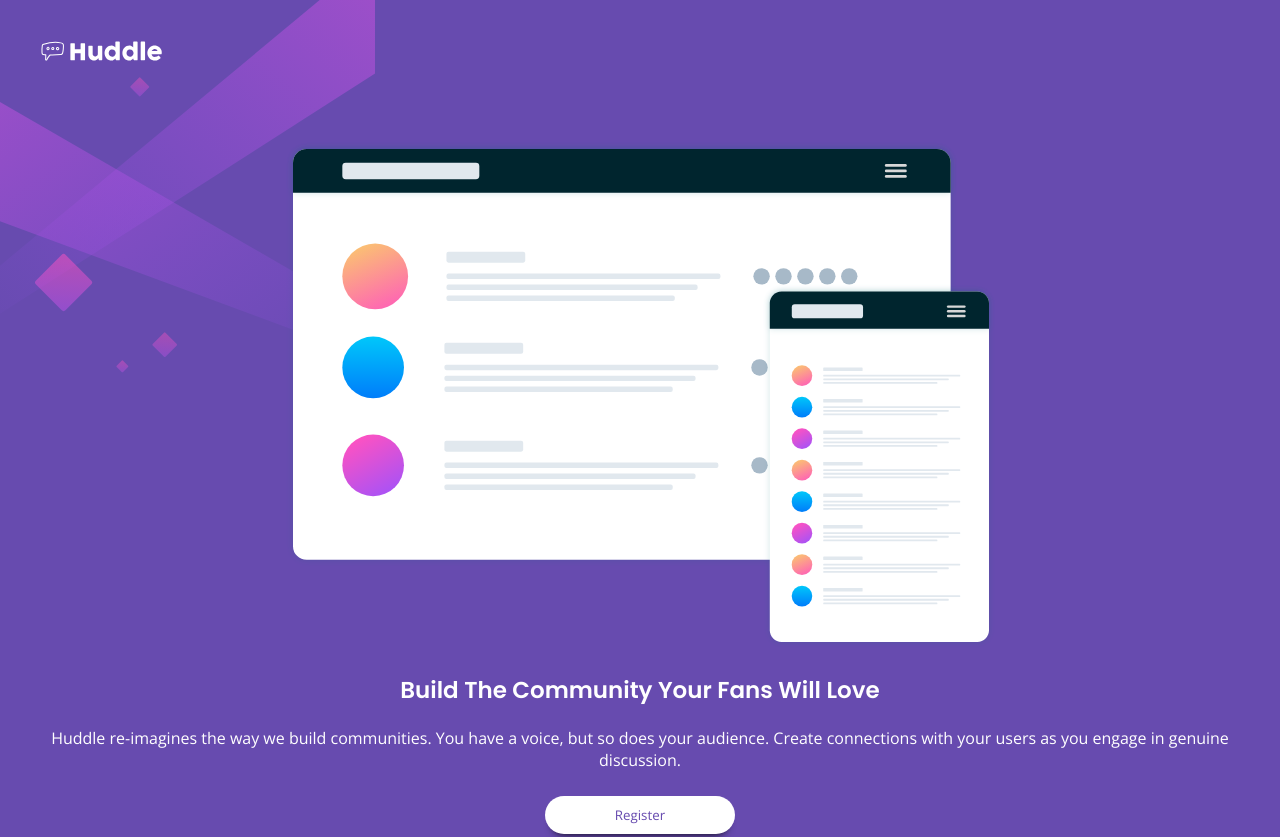
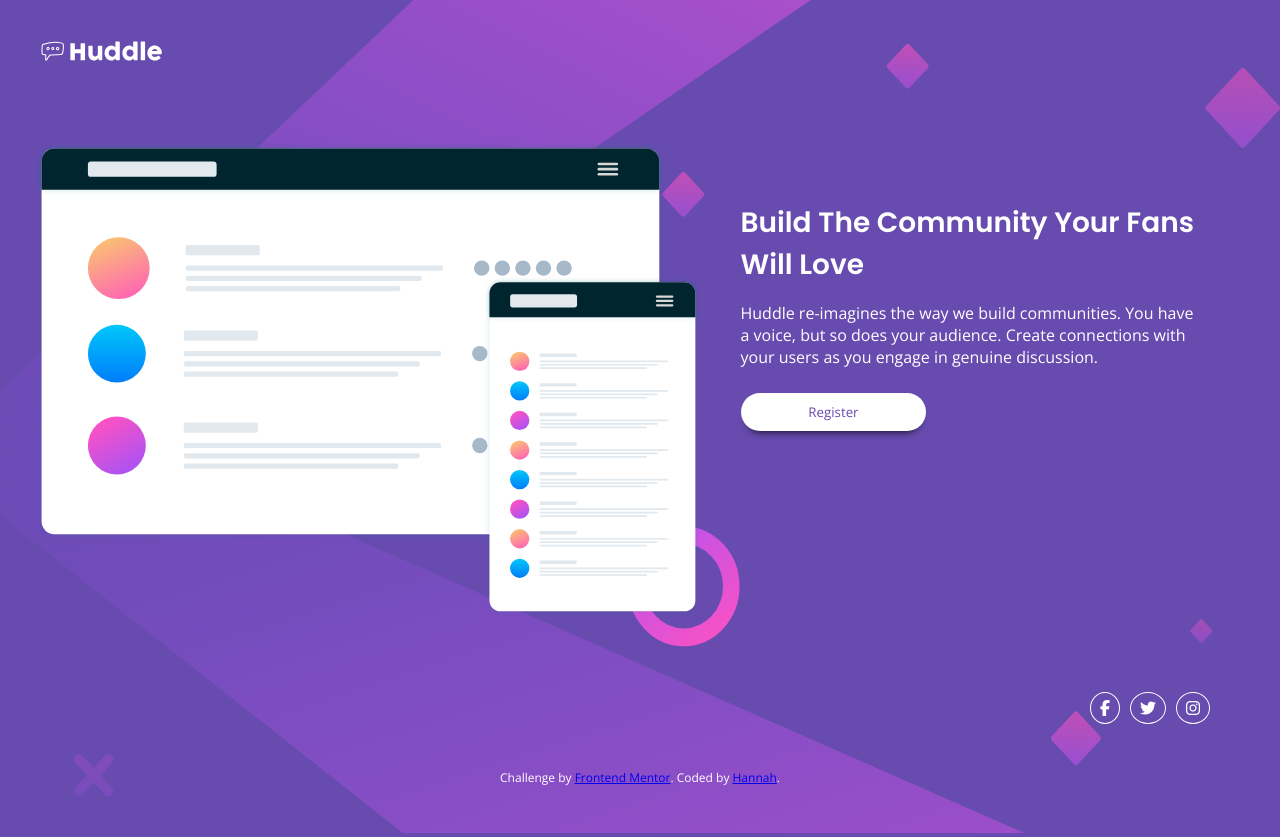
Before and after one commit to Hacampbe/huddle-landing-page-with-single-introductory-section-master, a plain HTML site: page index.html in a window 1280 px wide. Shown: the top 837 px of the page. Drawn offline with nearby package versions, Linux system fonts and the light colour scheme.

Commit message:
Added media query for desktop view

```diff
--- a/index.html
+++ b/index.html
@@ -18,15 +18,15 @@
 
     <main>
       <img src="images/illustration-mockups.svg" alt="Mockup of websites" class="mockup-img">
-      <h1>Build The Community Your Fans Will Love</h1>
-
-      <p>Huddle re-imagines the way we build communities. You have a voice, but so does your audience. Create connections with your users as you engage in genuine discussion.</p>
-
-      <button>Register</button>
+      <section class="flex">
+        <h1>Build The Community Your Fans Will Love</h1>
+        <p>Huddle re-imagines the way we build communities. You have a voice, but so does your audience. Create connections with your users as you engage in genuine discussion.</p>
+        <button>Register</button>
+      </section>
     </main>
 
     <footer>
-        <div>
+        <div class="socials">
           <a href="#"><i class="fab fa-facebook-f"></i></a>
           <a href="#"><i class="fab fa-twitter"></i></a>
           <a href="#"><i class="fab fa-instagram"></i></a>
--- a/styles.css
+++ b/styles.css
@@ -56,3 +56,33 @@ button:hover {
     font-size: 12px;
     margin-top: 40px;
 }
+@media (min-width:1024px) {
+    body {
+        background-image: url(images/bg-desktop.svg);
+        background-size: 100% 100%;
+    }
+    main, .flex {
+        display: flex;
+    }
+    .flex {
+        flex-direction: column;
+        margin: 40px;
+        text-align: left;
+    }
+    .mockup-img {
+        width: 55%;
+    }
+    h1 {
+        font-size: 28px;
+        margin-bottom: 0;
+    }
+    button {
+        max-width: 40%;
+        padding: 10px 30px;
+    }
+    .socials {
+        display: flex;
+        justify-content: flex-end;
+        margin-right: 30px;
+    }
+}
```
